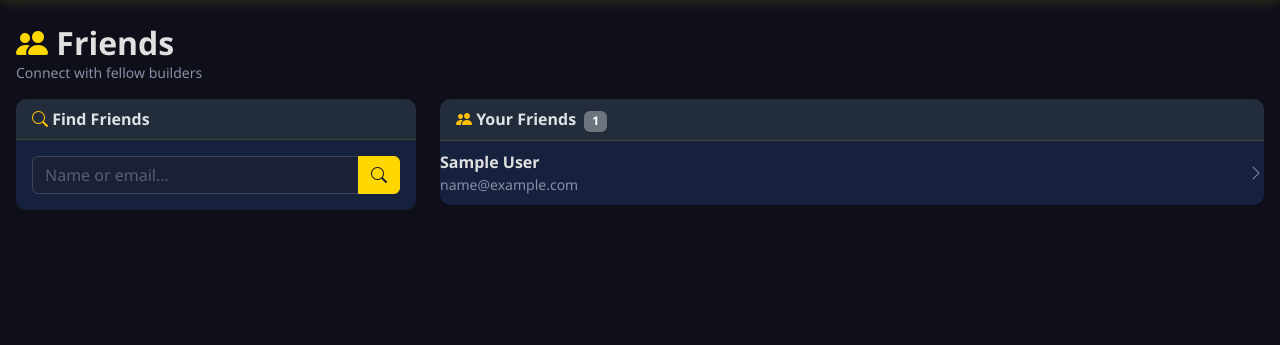
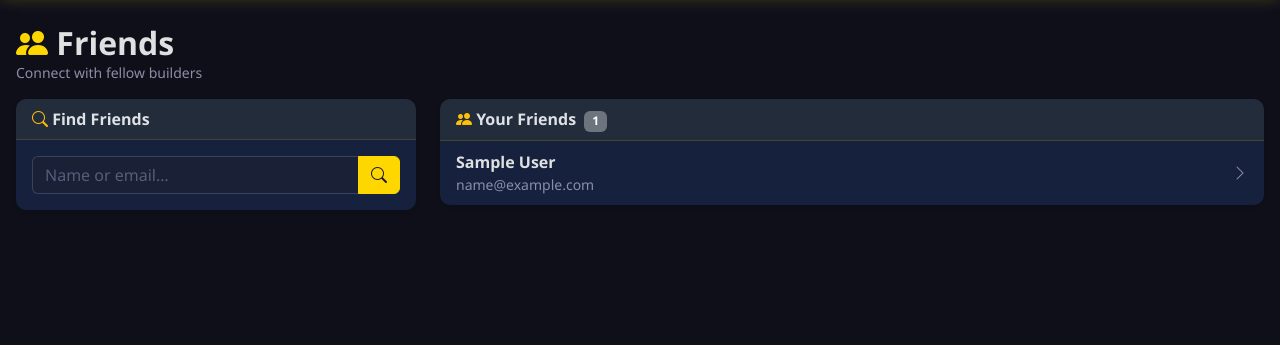
Before and after one commit to christiangoff/lego_walk, a Flask app: page /friends in a window 1280 px wide. Shown: the part 60-405 px from the top of the page. Run offline with Flask 3, Linux system fonts and the light colour scheme; a user stored in the database is signed in; tables that the repository leaves empty hold one stand-in row (values such as "Sample post").

Commit message:
Add padding to friends list items
Co-Authored-By: Claude Sonnet 4.6 <noreply@anthropic.com>

```diff
--- a/templates/friends.html
+++ b/templates/friends.html
@@ -97,7 +97,7 @@
         <div class="list-group list-group-flush">
           {% for u in friend_users %}
           <a href="{{ url_for('friend_profile', user_id=u.id) }}"
-             class="list-group-item list-group-item-action d-flex align-items-center justify-content-between bg-transparent border-secondary">
+             class="list-group-item list-group-item-action d-flex align-items-center justify-content-between bg-transparent border-secondary px-3">
             <div>
               <div class="fw-semibold">{{ u.display_name }}</div>
               <div class="text-muted small">{{ u.email }}</div>
```
